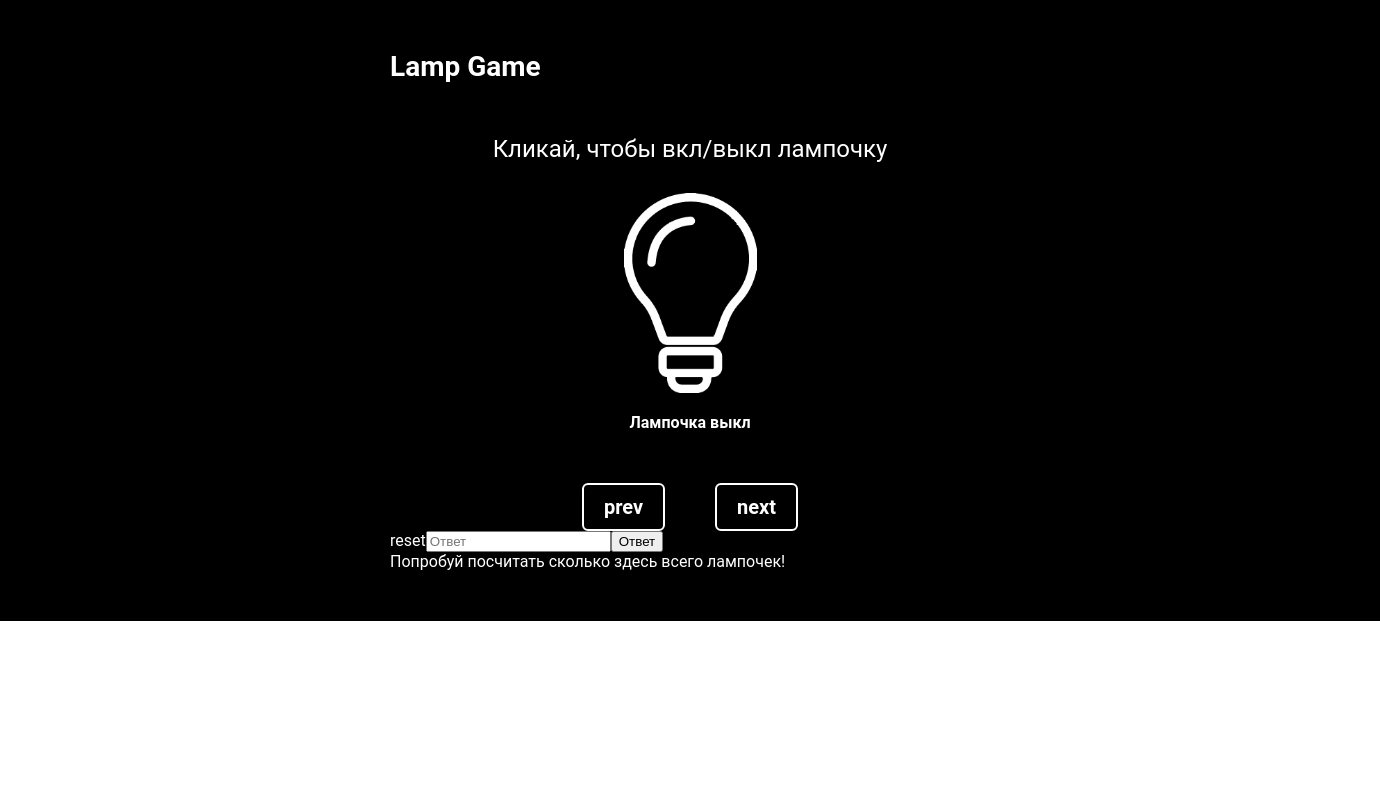
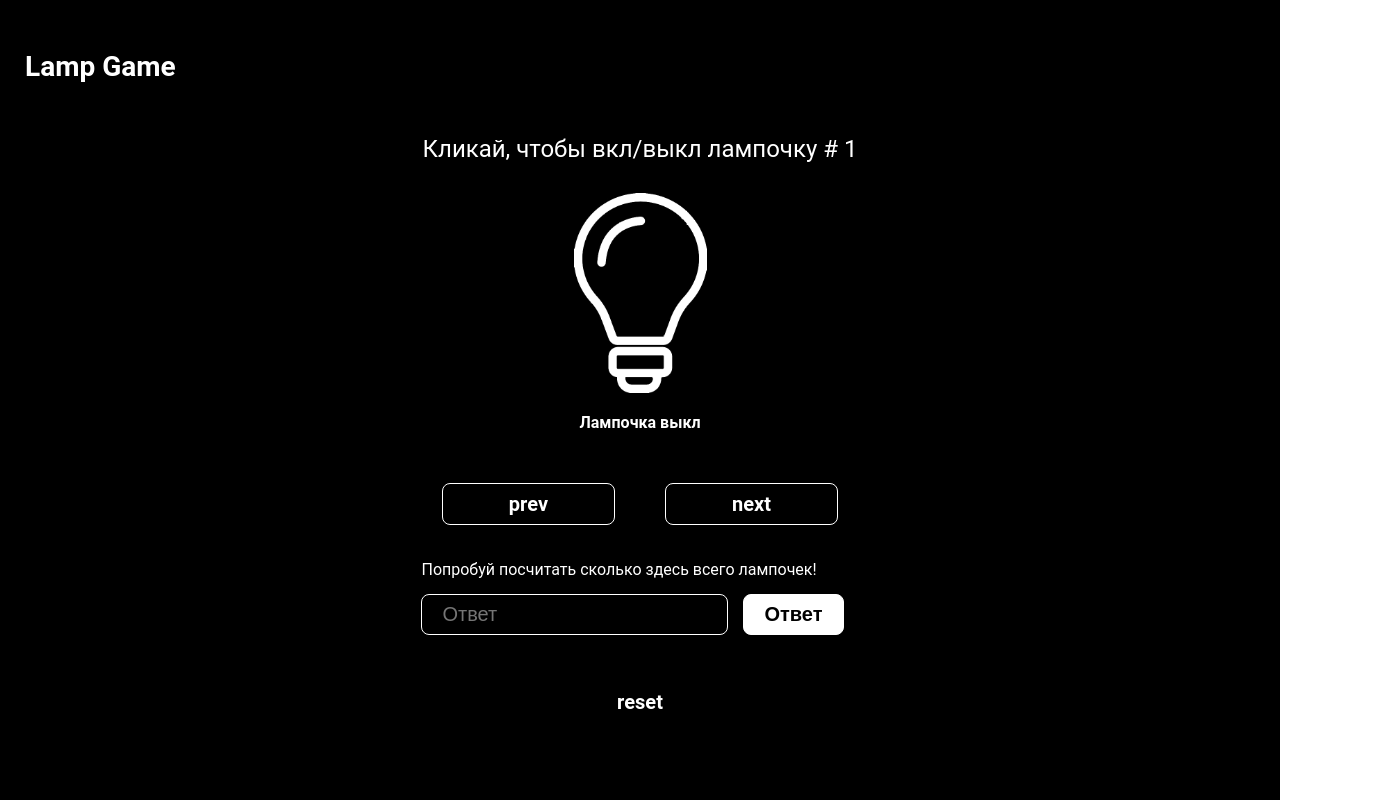
Before and after one commit to thearturca/lampsgame, a React (Create React App) app: page / in a window 1280 px wide. Shown: the whole page, 1380 px wide, since content can reach past the window. Built offline with nearby package versions, Linux system fonts and the light colour scheme.

Commit message:
Working on animations

```diff
--- a/public/index.html
+++ b/public/index.html
@@ -12,7 +12,8 @@
     <link rel="apple-touch-icon" href="%PUBLIC_URL%/logo192.png" />
     <link rel="manifest" href="%PUBLIC_URL%/manifest.json" />
     <style>#root {
-      height: 100%;
+      height: 100vh;
+      overflow: hidden;
     }</style>
     <title>Lamps game</title>
   </head>
--- a/src/App.css
+++ b/src/App.css
@@ -5,9 +5,6 @@
     color: var(--text-primary);
     background: var(--background);
     transition: all .5s;
-    /* padding-top: 50px;
-    padding-left: 50px; */
-    padding: 50px 50px;
 }
 
 h1 {
--- a/src/App.tsx
+++ b/src/App.tsx
@@ -11,8 +11,8 @@ function App() {
   }
 
   return (
-    <div className="App" data-theme={theme}>
-      <GameComponent switchTheme={switchTheme}></GameComponent>
+    <div className="App" data-theme={ theme }>
+      <GameComponent switchTheme={ switchTheme }></GameComponent>
     </div>
   );
 }
--- a/src/components/assets.components/lamp.component/game-controls.component/game-controls.component.css
+++ b/src/components/assets.components/lamp.component/game-controls.component/game-controls.component.css
@@ -1,22 +1,88 @@
+.Btn {
+    cursor: pointer;
+    background: var(--background);
+    border: 1px solid var(--text-primary);
+    border-radius: 8px;
+    padding: 8px 20px;
+    color: var(--text-primary);
+    text-align: center;
+    font-weight: 700;
+    font-size: 20px;
+    text-decoration: none;
+    user-select: none;
+    transition: all .5s
+}
+
+.Btn:hover {
+    background: var(--text-primary);
+    color: var(--background);
+}
+
+.game-controls {
+    display: grid;
+    align-items: center;
+    justify-content: center;
+}
+
 .lamps-controls {
     display: flex;
+    flex-wrap: wrap;
     justify-content: center;
     align-items: center;
 }
 
-.lamps-controls .prev, .next {
-    border: 2px solid var(--text-primary);
-    border-radius: 6px;
-    padding: 10px 20px;
+.lamps-controls .prevBtn, .nextBtn {
+    width: 30%;
+}
+
+.lamps-controls .prevBtn {
+    margin-right: 50px;
+}
+
+.resetBtn {
+    border: none;
+    margin: 20px 0;
+    text-align: center;
+    padding: 20px;
+    width: auto;
+    cursor: pointer;
+    background: var(--background);
+    color: var(--text-primary);
+    text-align: center;
     font-weight: 700;
     font-size: 20px;
     text-decoration: none;
+    user-select: none;
+    transition: all .5s
 }
 
-.lamps-controls .prev {
-    margin-right: 50px;
+.resetBtn:hover {
+    text-decoration: underline;
 }
 
-.lamps-controls .next {
+.text {
+    margin-top: 35px;
+}
 
+.answer-form {
+    margin: 15px 0;
 }
+
+.answer-form .answerInput {
+    border: 1px solid var(--text-primary);
+    border-radius: 8px;
+    font-size: 20px;
+    background: none;
+    color: var(--text-primary);
+    padding: 8px 20px;
+}
+
+.answer-form .submitAnswerBtn{
+    background: var(--text-primary);
+    color: var(--background);
+    margin: 0 15px;
+}
+
+.answer-form .submitAnswerBtn:hover {
+    opacity: 0.5;
+}
--- a/src/components/assets.components/lamp.component/game-controls.component/game-controls.component.tsx
+++ b/src/components/assets.components/lamp.component/game-controls.component/game-controls.component.tsx
@@ -42,23 +42,23 @@ class GameControlsComponent extends React.Component<GameControlsComponentProps,
 
     handleAnswerOnChange(e: React.ChangeEvent<HTMLInputElement> ) {
         e.preventDefault();
-        this.setState({answer: +e.target.value})
+        this.setState({answer: +e.target.value});
     }
 
     render() {
         return (
-            <>
+            <div className="game-controls">
                 <div className="lamps-controls">
-                    <span onClick={() => this.handleClickPrevLamp()} className="prev">prev</span>
-                    <span onClick={() => this.handleClickNextLamp()} className="next">next</span>
+                    <span onClick={() => this.handleClickPrevLamp()} className="prevBtn Btn">prev</span>
+                    <span onClick={() => this.handleClickNextLamp()} className="nextBtn Btn">next</span>
                 </div>
+                <span className="text">{this.state.hasWos ? "Вы выиграли!" : "Попробуй посчитать сколько здесь всего лампочек!"}</span>
                 <div className="answer-form">
-                    <span onClick={() => this.handleClickResetLamp()}>reset</span>
-                    <input type="text" placeholder="Ответ" onChange={(e) => this.handleAnswerOnChange(e)}/>
-                    <button onClick={() => this.handleClickAnswer()}>Ответ</button>
+                    <input type="text" placeholder="Ответ" onChange={(e) => this.handleAnswerOnChange(e)} className="answerInput"/>
+                    <button onClick={() => this.handleClickAnswer()} className="submitAnswerBtn Btn">Ответ</button>
                 </div>
-                <span>{this.state.hasWos ? "Вы выиграли!" : "Попробуй посчитать сколько здесь всего лампочек!"}</span>
-            </>
+                <span onClick={() => this.handleClickResetLamp()} className="resetBtn">reset</span>
+            </div>
           )
     }
 }
--- a/src/components/assets.components/lamp.component/lamp.component.css
+++ b/src/components/assets.components/lamp.component/lamp.component.css
@@ -1,3 +1,7 @@
 .lamp {
     transition: all .3s;
 }
+
+.lamp:hover {
+    transform: scale(1.05);
+}
--- a/src/components/game.component.css
+++ b/src/components/game.component.css
@@ -5,5 +5,7 @@
 }
 
 .game-title {
-    grid: 3;
+    width: 100vw;
+    padding-left: 50px;
+    margin-top: 50px;
 }
--- a/src/components/game.component.tsx
+++ b/src/components/game.component.tsx
@@ -1,4 +1,4 @@
-import { useEffect, useState } from "react";
+import { useCallback, useEffect, useState } from "react";
 import GameControlsComponent from "./assets.components/lamp.component/game-controls.component/game-controls.component"
 import { LampEntity } from "./assets.components/lamp.component/lamp.entity";
 import LampsContainerComponent from "./lamps-container.component/lamps-container.component";
@@ -10,39 +10,18 @@ interface GameComponentProps {
 
 function GameComponent(props: GameComponentProps) {
 
-  const handlePrevLamp = () => {
-    if (lampNum <= 0) {
-        return setLampNum(lamps.length-1);
-    }
-    setLampNum(lampNum-1);
-    setIsNext(false);
-  }
-
-  const handleNextLamp = () => {
-    if (lampNum >= lamps.length-1) {
-        return setLampNum(0);
-    }
-    setLampNum(lampNum+1);
-    setIsNext(true);
-  }
-
-  const handleResetLamps = () => {
+  const handleResetLamps = useCallback(() => {
     setLampNum(0);
     return setLamps(generateLamps());
-  }
-
-  const handleSubmitAnswer = (answer: number): boolean => {
-    if (answer === lamps.length) return true;
-    return false;
-  }
+  },[])
 
   const generateLamps = (): LampEntity[] => {
     let lamps: LampEntity[] = [];
     const lampsNumber = 10 + Math.floor(Math.random() * 10);
 
     for(let i=1; i<lampsNumber; i++) {
-        const rng = Math.random();
-        lamps.push(new LampEntity(rng > 0.5 ? true : false))
+      const rng = Math.random();
+      lamps.push(new LampEntity(rng > 0.5 ? true : false))
     }
 
     return lamps;
@@ -56,17 +35,41 @@ function GameComponent(props: GameComponentProps) {
   const [lampNum, setLampNum] = useState<number>(0);
   const [isNext, setIsNext] = useState<boolean>(true)
 
+  const handlePrevLamp = useCallback(() => {
+    if (lampNum <= 0) {
+      return setLampNum(lamps.length-1);
+    }
+    setLampNum(lampNum-1);
+    setIsNext(false);
+  }, [lampNum]);
+
+  const handleNextLamp = useCallback(() => {
+    if (lampNum >= lamps.length-1) {
+      return setLampNum(0);
+    }
+    setLampNum(lampNum+1);
+    setIsNext(true);
+  }, [lampNum]);
+
+  const handleSubmitAnswer = useCallback((answer: number): boolean => {
+    if (answer === lamps.length) {
+      handleResetLamps();
+      return true
+    };
+    return false;
+  }, [lamps]);
+
   useEffect(() => {
     handleUpdateLamp(lampNum)
   }, [lampNum]);
 
 
-  console.log(`ans is ${lamps.length}`);
+  console.log(`ans is ${ lamps.length }`);
 
   return (
     <div className="game">
       <h1 className="game-title">Lamp Game</h1>
-      <LampsContainerComponent isNext={isNext} lamps={ lamps } currentLamp={ lampNum } onToggleLamp={ handleUpdateLamp }></LampsContainerComponent>
+      <LampsContainerComponent isNext={ isNext } lamps={ lamps } currentLamp={ lampNum } onToggleLamp={ handleUpdateLamp }></LampsContainerComponent>
       <GameControlsComponent
        prevLamp={ handlePrevLamp }
        nextLamp={ handleNextLamp }
--- a/src/components/lamps-container.component/lamps-container.component.css
+++ b/src/components/lamps-container.component/lamps-container.component.css
@@ -3,7 +3,6 @@
     align-items: center;
     justify-content: center;
     flex-direction: column;
-    width: 600px;
     height: 400px;
 }
 
@@ -27,18 +26,22 @@
 }
 
 .lamp-left-enter {
+    opacity: 1;
     margin-right: 150px;
 }
 
 .lamp-left-exit {
+    opacity: 0;
     margin-right: 0;
 }
 
 .lamp-left-enter-active {
+    opacity: 1;
     margin-right: 150px;
 }
 
 .lamp-left-exit-active {
+    opacity: 0;
     margin-right: 0;
 }
 
--- a/src/components/lamps-container.component/lamps-container.component.tsx
+++ b/src/components/lamps-container.component/lamps-container.component.tsx
@@ -23,13 +23,13 @@ function LampsContainerComponent(props: LampsContainerComponentProps) {
 
   return (
     <div className="lamps-container">
-        <span className="lamp-hint">Кликай, чтобы вкл/выкл лампочку</span>
+        <span className="lamp-hint">Кликай, чтобы вкл/выкл лампочку {`# ${props.currentLamp+1}`}</span>
           <div className="lamp-wrapper">
-            {/* <SwitchTransition> */}
-              {/* <CSSTransition key={props.currentLamp} addEndListener={(node, done) => node.addEventListener("transitioned", done, false)} classNames="lamp-left"> */}
+            <SwitchTransition mode="in-out">
+              <CSSTransition key={props.currentLamp} addEndListener={(node, done) => node.addEventListener("transitionend", done, false)} classNames="lamp-left">
                 <LampComponent key={props.currentLamp} isOn={props.lamps[props.currentLamp].isOn} onToggleLamp={() => toggleLamp(props.currentLamp)}></LampComponent>
-              {/* </CSSTransition> */}
-            {/* </SwitchTransition> */}
+              </CSSTransition>
+            </SwitchTransition>
           </div>
         <span className="lamp-state">{props.lamps[props.currentLamp].isOn ? "Лампочка вкл" : "Лампочка выкл"}</span>
     </div>
```
